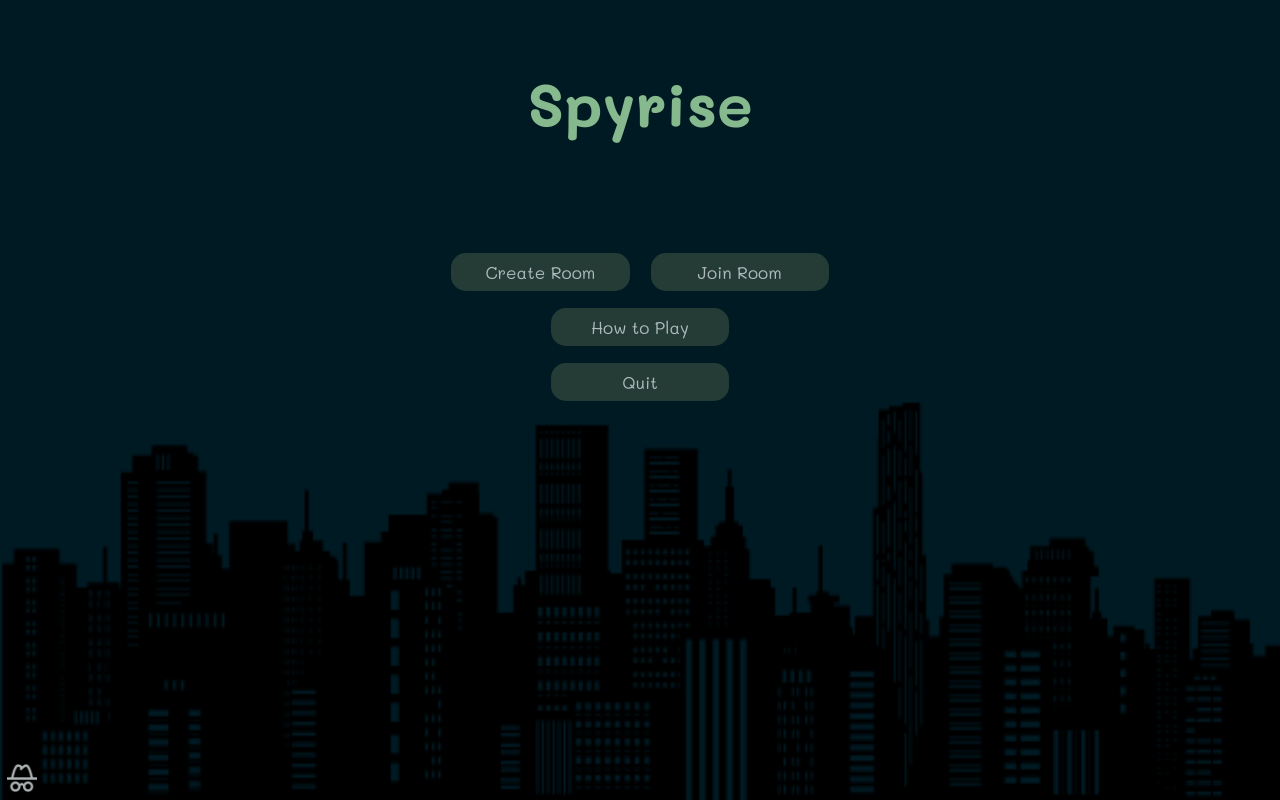
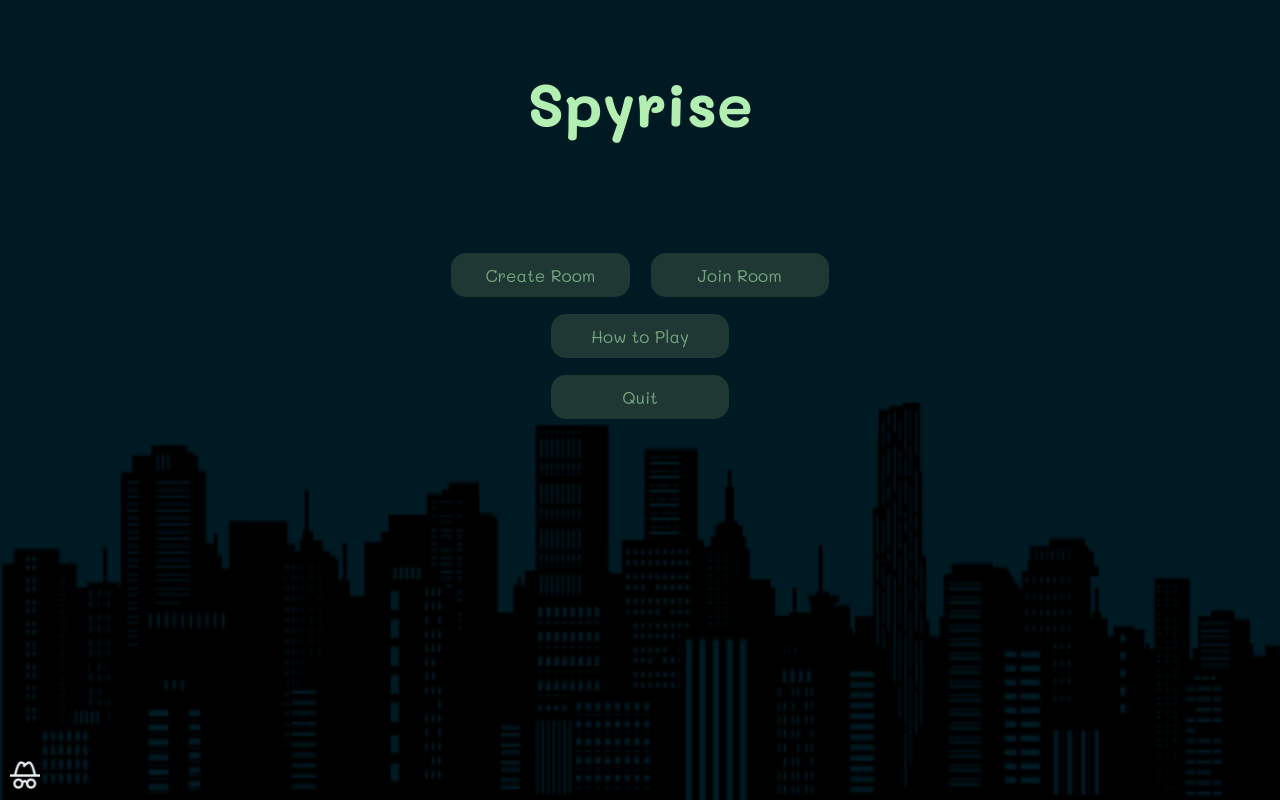
Before and after one commit to Suhrullekha/spyrise, a React (Create React App) app in the folder front/: page / in a window 1280 px wide. Built offline with nearby package versions, Linux system fonts and the light colour scheme.

Commit message:
Added hover styles

```diff
--- a/front/public/index.html
+++ b/front/public/index.html
@@ -28,7 +28,6 @@
         background-repeat: no-repeat;
         background-attachment: fixed;
         background-size: 100% 50%;
-        opacity: 0.75;
         background-position: bottom;
         }
     </style>
--- a/front/src/index.css
+++ b/front/src/index.css
@@ -1,3 +1,11 @@
+:root {
+    --white: #B3EFB2;
+    --light-green: #B3EFB2;
+    --medium-green: #7A9E7E;
+    --dark-green: #31493C;
+    --black: #001A23;
+}
+
 body {
     background-color: #001A23;
     margin: auto;
@@ -14,14 +22,26 @@ body {
 button {
     /* display: flex;
     flex-direction: column;  */
-    background-color:#31493C;
-    color: #E8F1F2;
+    width: 17ch;
+
+    background-color: var(--dark-green);
+    opacity: 65%;
     padding: 8px;
+    margin: 8.5px;
+
+    border: var(--dark-green) solid 3px;
+    border-radius: 15px;
+
+    color: var(--white);
     font-size: 17px;
-    width: 17ch;
-    margin: 8.5px;
-    border-radius: 15px;
-    border: none;
+
+    cursor: pointer;
+
+    transition: opacity 400ms ease-in-out;
+}
+
+button:hover {
+    opacity: 100%;
 }
 
 .buttons{
@@ -43,6 +63,6 @@ button {
 
 img {
     position:absolute;
-    bottom: 7px;
-    left: 7px;
+    bottom: 10px;
+    left: 10px;
 }
```
